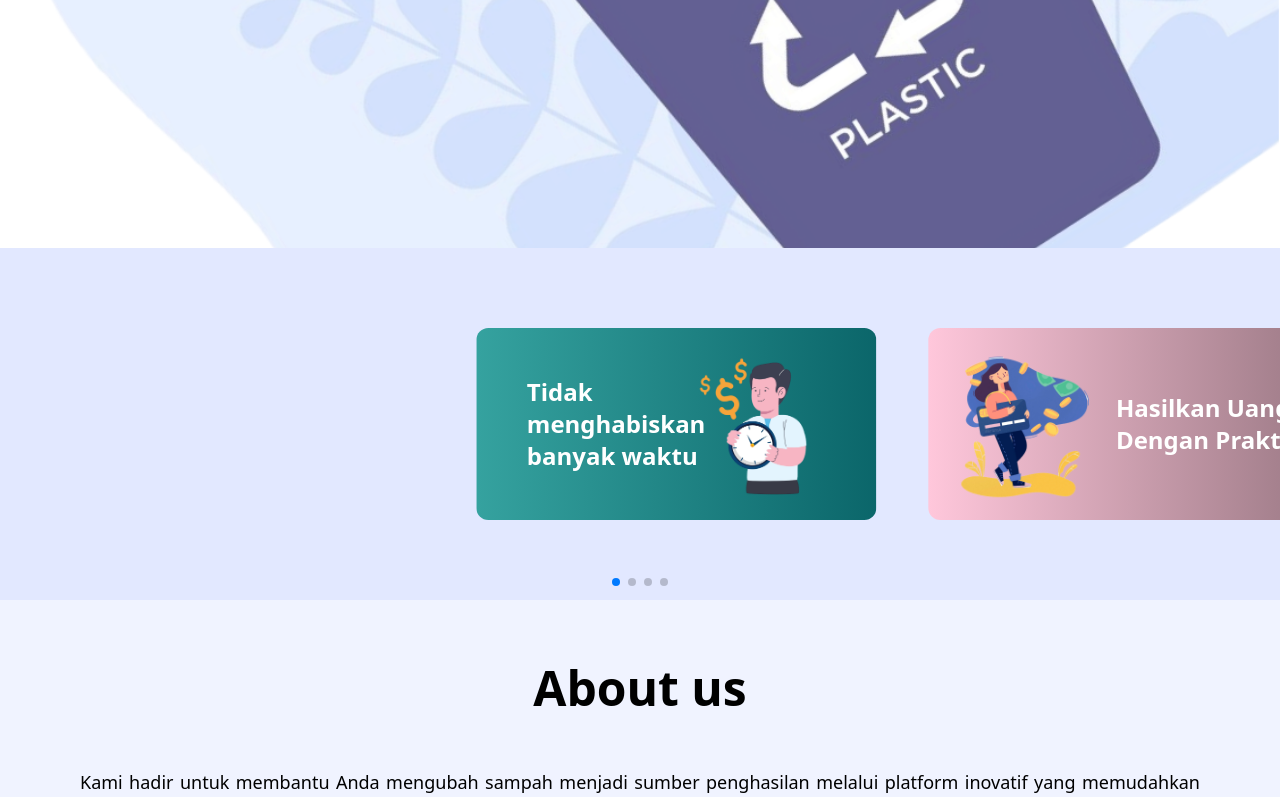
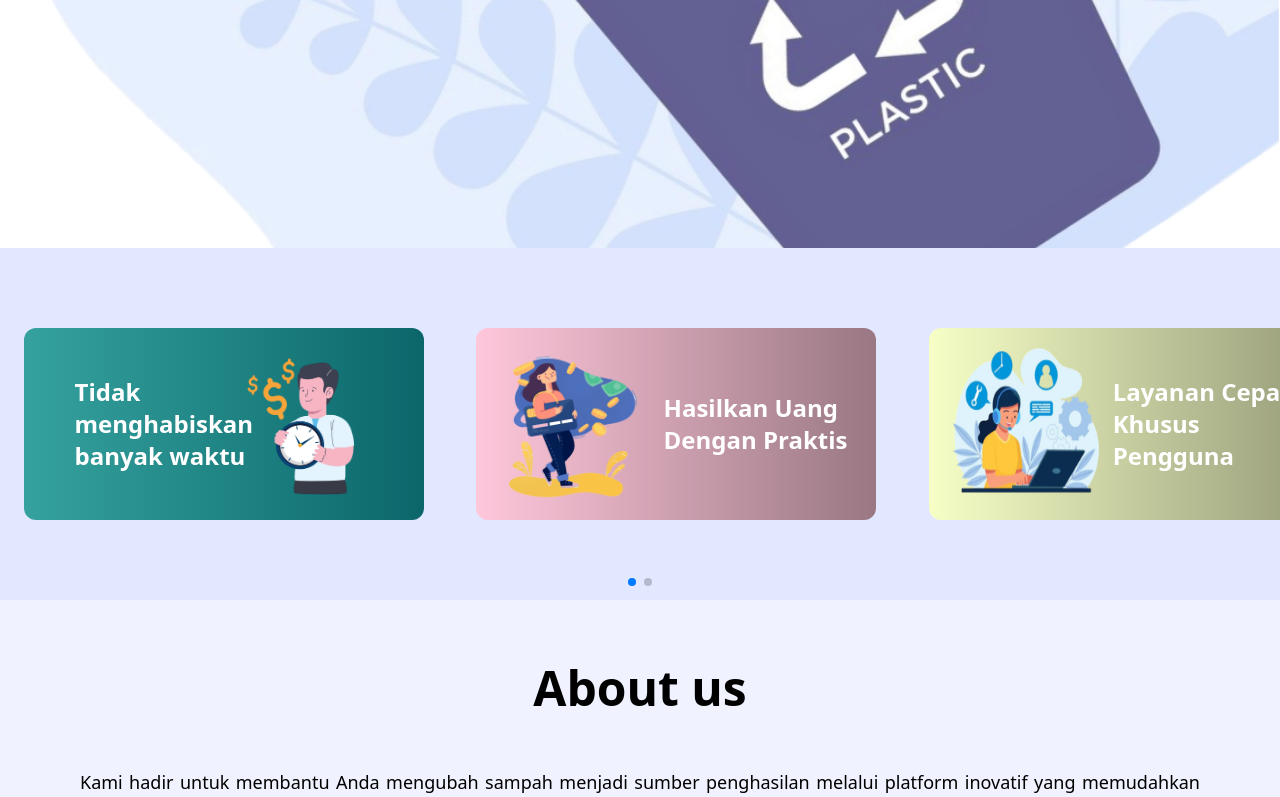
Before and after one commit to EBENZEX/POLY, a React (Vite) app: page / in a window 1280 px wide. Shown: the part 478-1275 px from the top of the page. Built offline with nearby package versions, Linux system fonts and the light colour scheme.

Commit message:
finishing

```diff
--- a/src/components/landingpage/Carousel.jsx
+++ b/src/components/landingpage/Carousel.jsx
@@ -16,7 +16,7 @@ const Carousel = () => {
 				<Swiper
 					modules={[Pagination]}
 					pagination={{ clickable: true }}
-					centeredSlides={true}
+					centeredSlides={false}
 					spaceBetween={125}
 					className="pl-5 sm:pl-10 lg:px-20 xl:px-6"
 					breakpoints={{
```
